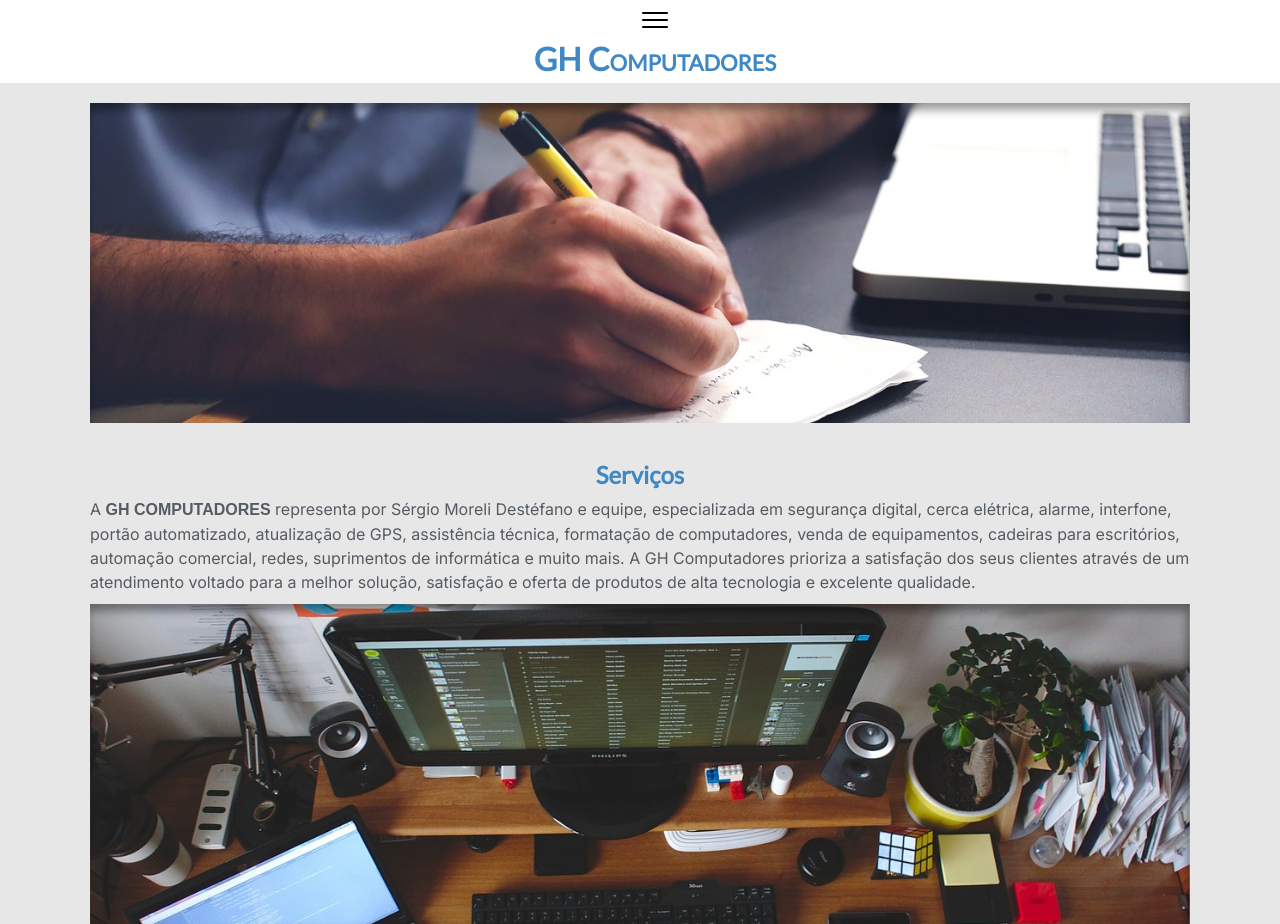
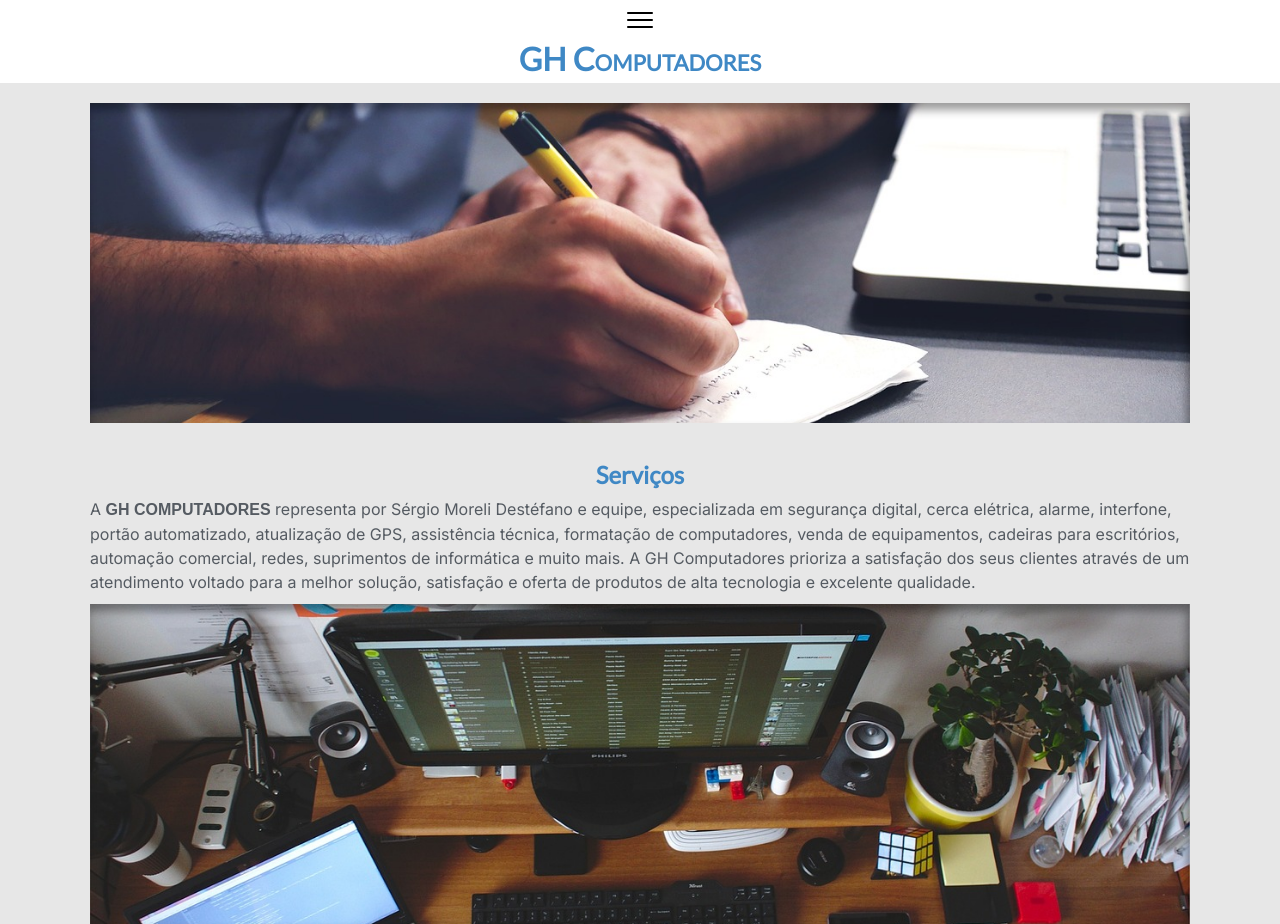
Before and after one commit to patricklorram/prototipo-site-sergio, a plain HTML site: page home/index.html in a window 1280 px wide. Shown: the top 924 px of the page. Drawn offline with Linux system fonts and the light colour scheme.

Commit message:
correção bug centralização de cabeçalho

```diff
--- a/home/style.css
+++ b/home/style.css
@@ -33,7 +33,7 @@ span{
 
 header{
 color: var(--c2);
-padding: 5px 10px 5px 40px;
+padding: 5px 0px 5px 0px;
 font-variant: small-caps;
 
 background-color: white;
```
